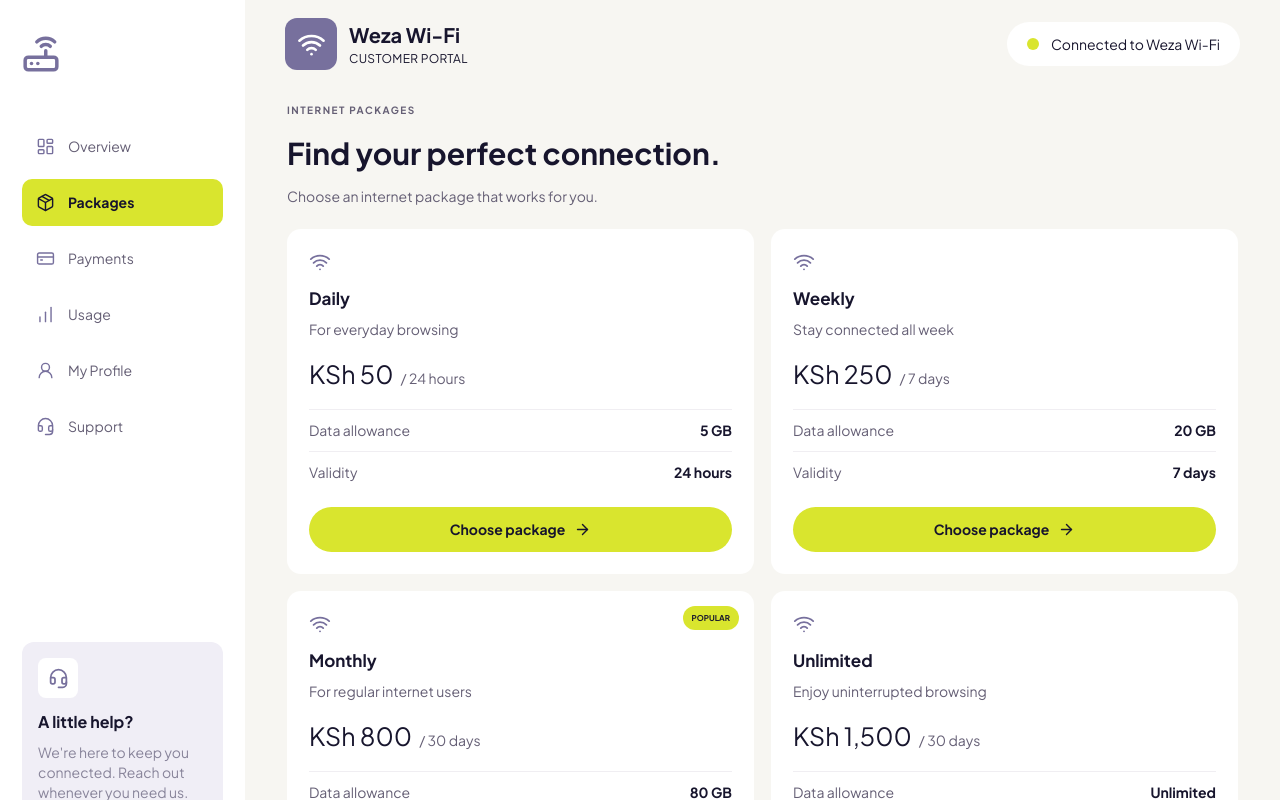
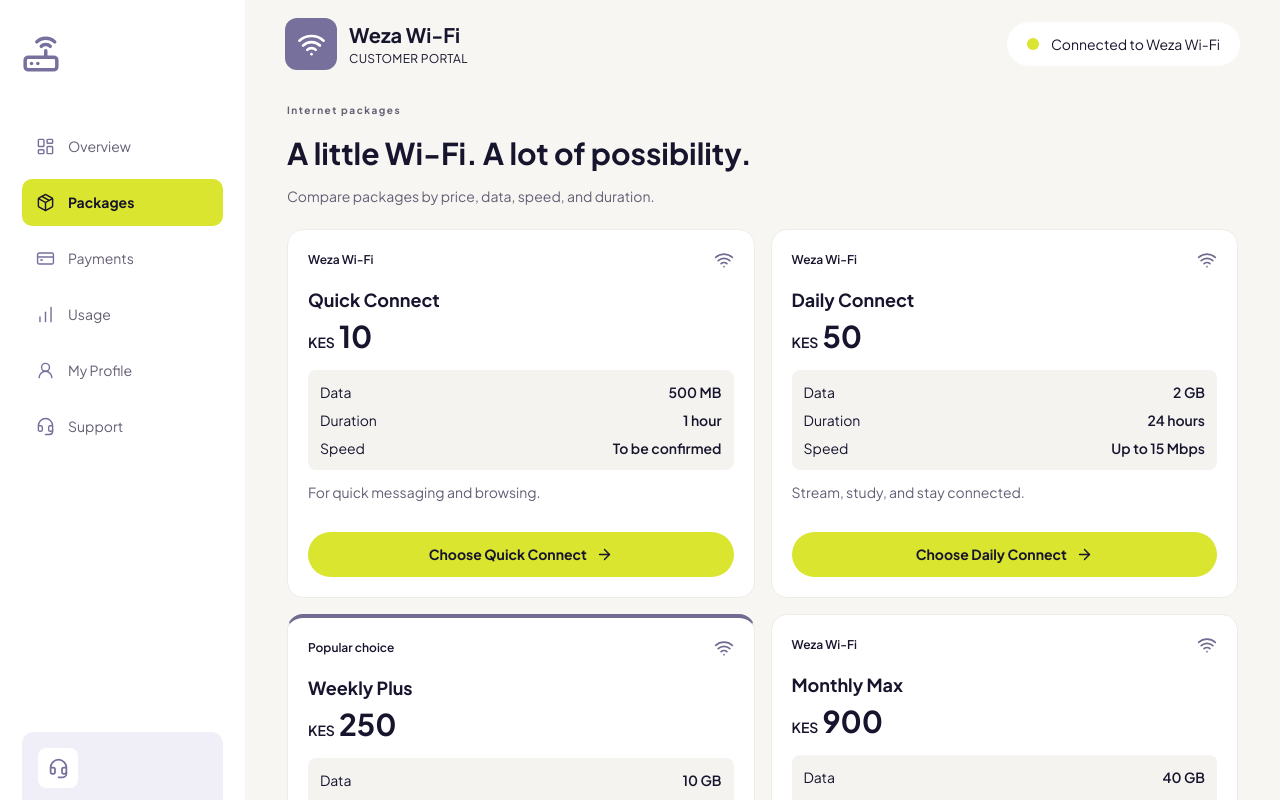
Before and after one commit to Macrinejangu/weza-wifi-billing, a React (Vite) app in the folder apps/customer-portal/: page /packages in a window 1280 px wide. Shown: the top 800 px of the page. Built offline with nearby package versions, Linux system fonts and the light colour scheme.

Commit message:
Align customer package cards with Stitch

```diff
--- a/apps/customer-portal/src/pages/Packages.jsx
+++ b/apps/customer-portal/src/pages/Packages.jsx
@@ -1,97 +1,101 @@
-
-
-
-import { Wifi, ArrowRight } from 'lucide-react'
-import { useNavigate } from 'react-router-dom'
+import { ArrowRight, Wifi } from 'lucide-react'
+import { Link } from 'react-router-dom'
 
 const packages = [
   {
-    name: 'Daily',
+    name: 'Quick Connect',
+    price: 10,
+    duration: '1 hour',
+    data: '500 MB',
+    description: 'For quick messaging and browsing.',
+  },
+  {
+    name: 'Daily Connect',
     price: 50,
     duration: '24 hours',
-    data: '5 GB',
-    description: 'For everyday browsing'
+    data: '2 GB',
+    speed: 'Up to 15 Mbps',
+    description: 'Stream, study, and stay connected.',
   },
   {
-    name: 'Weekly',
+    name: 'Weekly Plus',
     price: 250,
     duration: '7 days',
-    data: '20 GB',
-    description: 'Stay connected all week'
+    data: '10 GB',
+    speed: 'Up to 20 Mbps',
+    description: 'For work and streaming throughout the week.',
+    popular: true,
   },
   {
-    name: 'Monthly',
-    price: 800,
+    name: 'Monthly Max',
+    price: 900,
     duration: '30 days',
-    data: '80 GB',
-    description: 'For regular internet users',
-    popular: true
+    data: '40 GB',
+    speed: 'Up to 25 Mbps',
+    description: 'More data for sharing across devices.',
   },
-  {
-    name: 'Unlimited',
-    price: 1500,
-    duration: '30 days',
-    data: 'Unlimited',
-    description: 'Enjoy uninterrupted browsing'
-  }
 ]
 
 export default function Packages() {
-  const navigate = useNavigate()
-
-  function choosePackage(item) {
-    navigate('/confirm-package', {
-      state: { selectedPackage: item }
-    })
-  }
-
   return (
     <div className="page-content">
-      <div className="page-heading">
-        <p className="hero-eyebrow">INTERNET PACKAGES</p>
-        <h1>Find your perfect connection.</h1>
-        <p>Choose an internet package that works for you.</p>
+      <header className="page-heading">
+        <p className="hero-eyebrow">Internet packages</p>
+        <h1>A little Wi-Fi. A lot of possibility.</h1>
+        <p>Compare packages by price, data, speed, and duration.</p>
+      </header>
+
+      <div className="grid grid-cols-1 gap-4 lg:grid-cols-2">
+        {packages.map((item) => (
+          <article
+            className={`flex min-w-0 flex-col rounded-2xl border border-[#edece8] bg-white p-5 ${item.popular ? 'border-t-4 border-t-[#726b91]' : ''}`}
+            key={item.name}
+          >
+            <div className="mb-4 flex items-center justify-between gap-3">
+              <span className="text-xs font-semibold">
+                {item.popular ? 'Popular choice' : 'Weza Wi-Fi'}
+              </span>
+              <Wifi size={20} className="text-[#726b91]" aria-hidden="true" />
+            </div>
+
+            <h2 className="text-lg font-bold">{item.name}</h2>
+            <p className="mb-4 mt-1 flex items-baseline gap-1">
+              <span className="text-sm font-semibold">KES</span>
+              <strong className="text-3xl">{item.price.toLocaleString('en-KE')}</strong>
+            </p>
+
+            <dl className="grid gap-2 rounded-lg bg-[#f4f3f0] p-3 text-sm">
+              <div className="flex flex-wrap justify-between gap-x-4">
+                <dt>Data</dt>
+                <dd className="font-semibold">{item.data}</dd>
+              </div>
+              <div className="flex flex-wrap justify-between gap-x-4">
+                <dt>Duration</dt>
+                <dd className="font-semibold">{item.duration}</dd>
+              </div>
+              <div className="flex flex-wrap justify-between gap-x-4">
+                <dt>Speed</dt>
+                <dd className="font-semibold">{item.speed ?? 'To be confirmed'}</dd>
+              </div>
+            </dl>
+
+            <p className="mb-4 mt-3 flex-1 text-sm text-[#655f75]">{item.description}</p>
+
+            <Link
+              to="/confirm-package"
+              state={{ selectedPackage: item }}
+              className="package-button text-center"
+            >
+              Choose {item.name}
+              <ArrowRight size={17} className="shrink-0" aria-hidden="true" />
+            </Link>
+          </article>
+        ))}
       </div>
 
-      <div className="packages-grid">
-        {packages.map((item) => (
-          <div className="package-card" key={item.name}>
-            {item.popular && (
-              <span className="package-badge">POPULAR</span>
-            )}
-
-            <div className="package-icon">
-              <Wifi size={22} />
-            </div>
-
-            <h2>{item.name}</h2>
-            <p>{item.description}</p>
-
-            <div className="package-price">
-              <h3>KSh {item.price.toLocaleString()}</h3>
-              <span>/ {item.duration}</span>
-            </div>
-
-            <div className="package-detail">
-              <span>Data allowance</span>
-              <strong>{item.data}</strong>
-            </div>
-
-            <div className="package-detail">
-              <span>Validity</span>
-              <strong>{item.duration}</strong>
-            </div>
-
-            <button
-              className="package-button"
-              onClick={() => choosePackage(item)}
-            >
-              Choose package
-              <ArrowRight size={17} />
-            </button>
-          </div>
-        ))}
-      </div>
+      <p className="mt-5 text-sm text-[#655f75]">
+        Sample packages. Prices and specifications are pending confirmation.
+      </p>
     </div>
   )
 }
```
